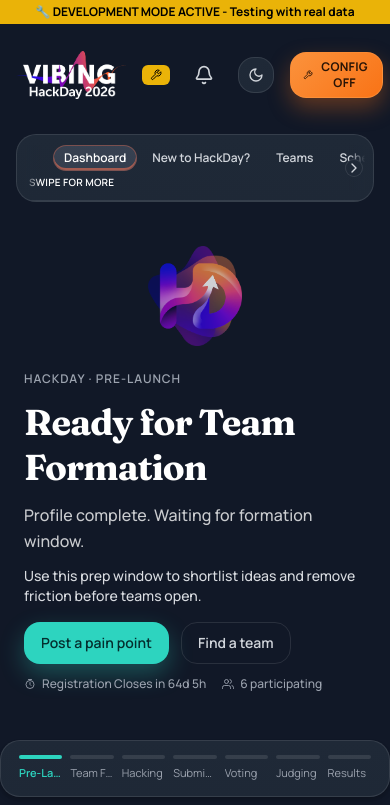
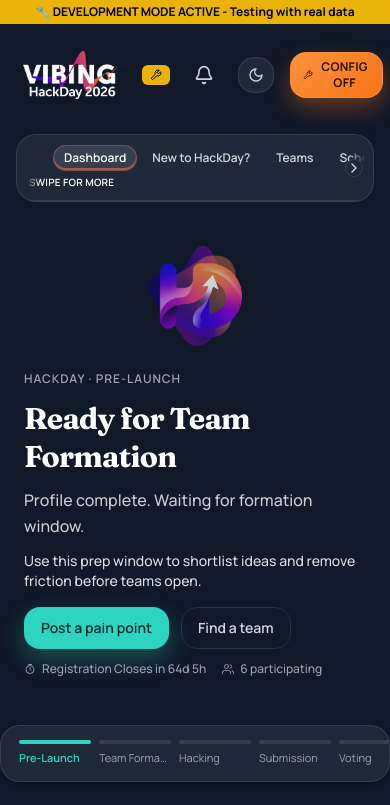
Before and after one commit to nickfine/hackcentral, a React (Vite) app in the folder forge-native/static/runtime-frontend/: page / in a window 390 px wide. Shown: the top 805 px of the page. Built offline with nearby package versions, Linux system fonts and the light colour scheme.

Commit message:
fix: responsive mobile layout — scrollable phase stepper, smaller hero title, narrower pain aside

```diff
--- a/forge-native/static/runtime-frontend/src/components/Dashboard.jsx
+++ b/forge-native/static/runtime-frontend/src/components/Dashboard.jsx
@@ -408,9 +408,13 @@ function buildMyProgressModel({ eventPhase, userTeam, hasSubmitted, phaseEndDate
 function PhasesStepper({ eventPhase }) {
   return (
     <div
-      className="grid gap-2 rounded-xl border border-arena-border bg-arena-card shadow-sm"
-      style={{ padding: '14px 18px', gridTemplateColumns: `repeat(${EVENT_PHASE_ORDER.length}, 1fr)` }}
+      className="overflow-x-auto rounded-xl border border-arena-border bg-arena-card shadow-sm"
+      style={{ padding: '14px 18px' }}
       aria-label="Event phases"
+    >
+    <div
+      className="grid gap-2"
+      style={{ gridTemplateColumns: `repeat(${EVENT_PHASE_ORDER.length}, minmax(72px, 1fr))` }}
     >
       {EVENT_PHASE_ORDER.map((phase) => {
         const currentIndex = EVENT_PHASE_ORDER.indexOf(eventPhase);
@@ -446,6 +450,7 @@ function PhasesStepper({ eventPhase }) {
         );
       })}
     </div>
+    </div>
   );
 }
 
@@ -1195,7 +1200,7 @@ function Dashboard({
               fallback={heroTitleFallback}
               as="h1"
               data-testid="dashboard-hero-headline"
-              displayClassName="dashboard-hero-title text-4xl sm:text-5xl tracking-tight leading-tight"
+              displayClassName="dashboard-hero-title text-3xl sm:text-4xl md:text-5xl tracking-tight leading-tight"
             />
 
             <EditableTextArea
--- a/forge-native/static/runtime-frontend/src/components/PainPointsSection.jsx
+++ b/forge-native/static/runtime-frontend/src/components/PainPointsSection.jsx
@@ -156,7 +156,7 @@ function PainItem({ pp, onReact }) {
       </div>
 
       {/* Aside */}
-      <div className="flex flex-col items-end gap-1.5" style={{ minWidth: 140 }}>
+      <div className="flex flex-col items-end gap-1.5" style={{ minWidth: 80 }}>
         {hasClaims ? (
           pp.claimingTeams.map((t) => (
             <span
```
